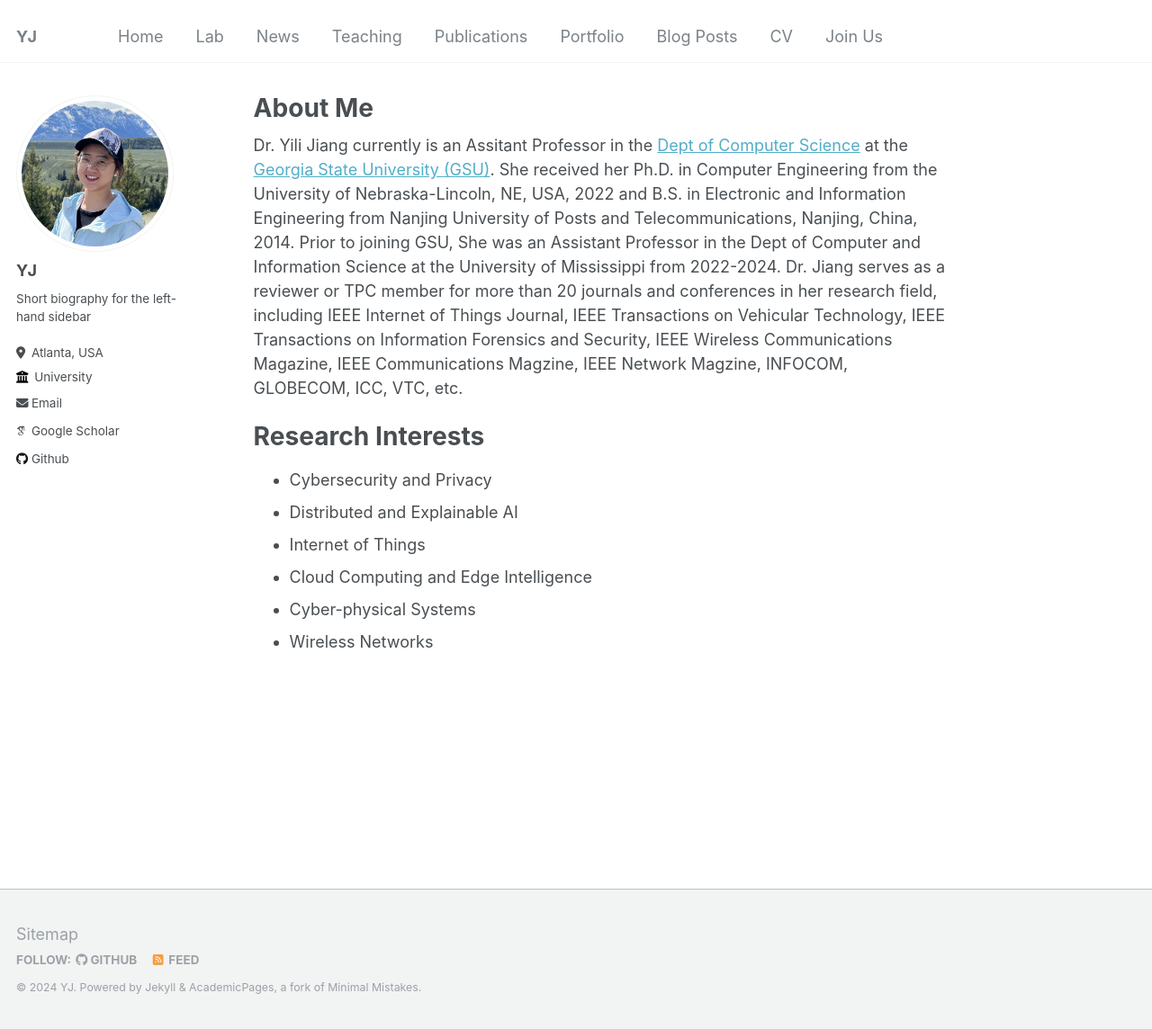
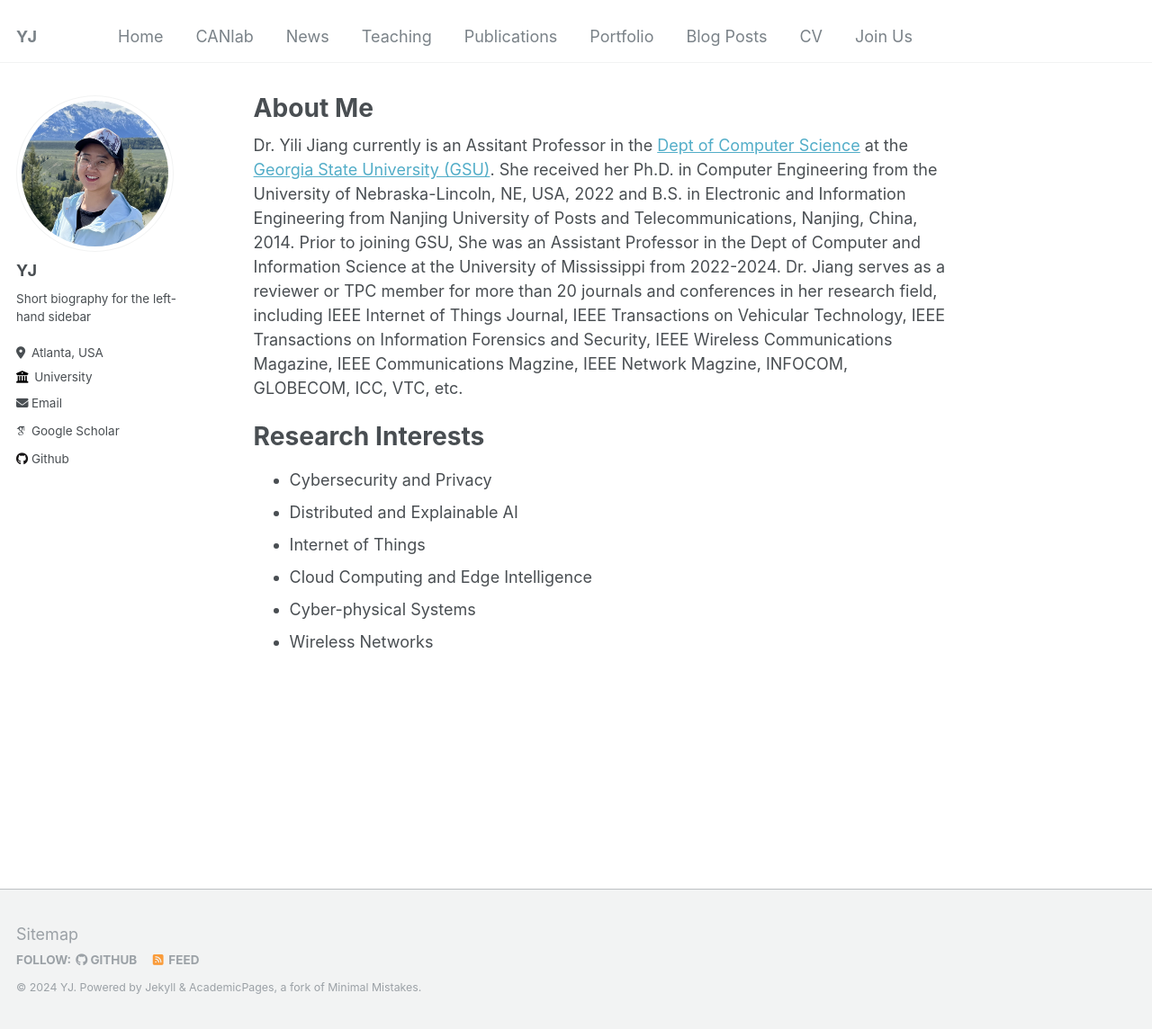
Before and after one commit to suhbrina-perry/suhbrina-perry.github.io, a Jekyll site: the page built from _pages/about.md, in a window 1280 px wide and 1144 px high. Shown: the whole window at 90% size. Built offline with Jekyll 4.4.1, drawn with Linux system fonts in a browser that asks for light colours; some web fonts are replaced.

Commit message:
Update navigation.yml

```diff
--- a/_data/navigation.yml
+++ b/_data/navigation.yml
@@ -5,8 +5,8 @@ main:
   - title: "Home"
     url: /home/
 
-  - title: "Lab"
-    url: /lab/
+  - title: "CANlab"
+    url: /CANlab/
 
   - title: "News"
     url: /news/
```
